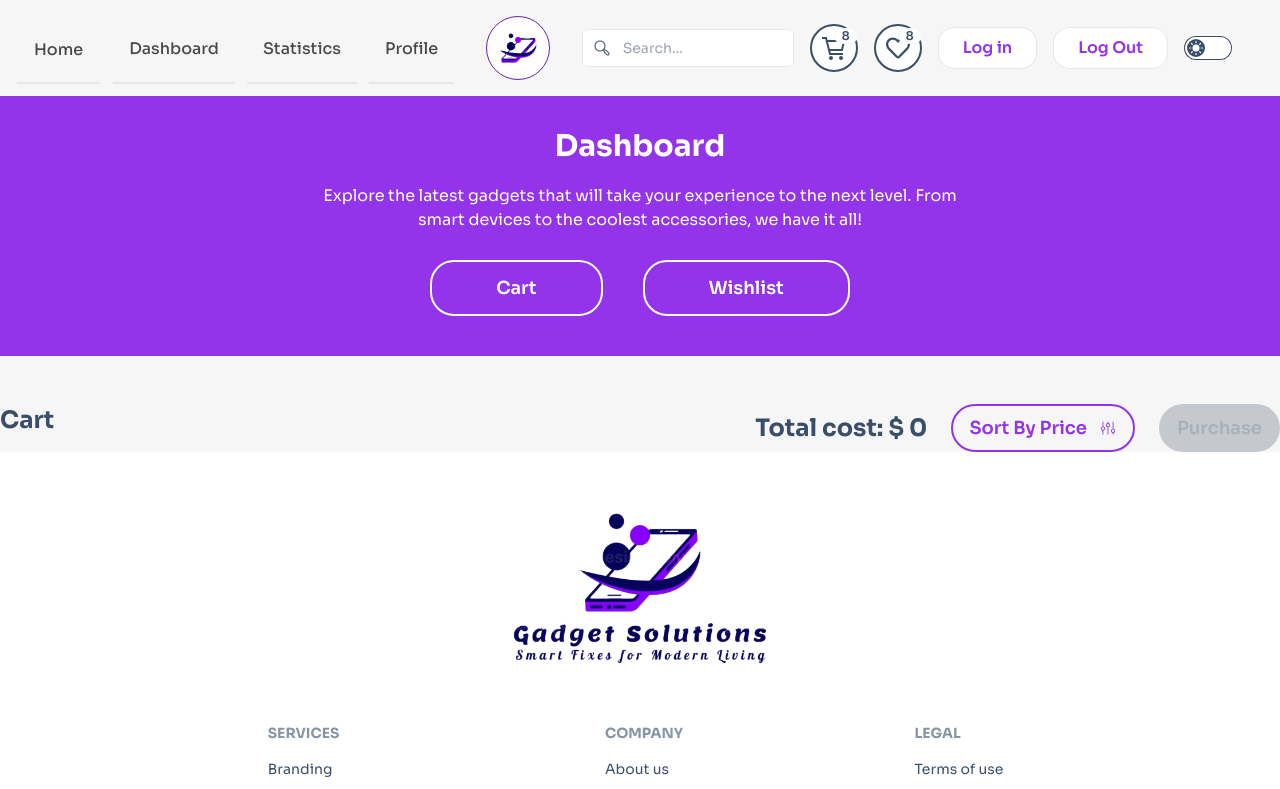
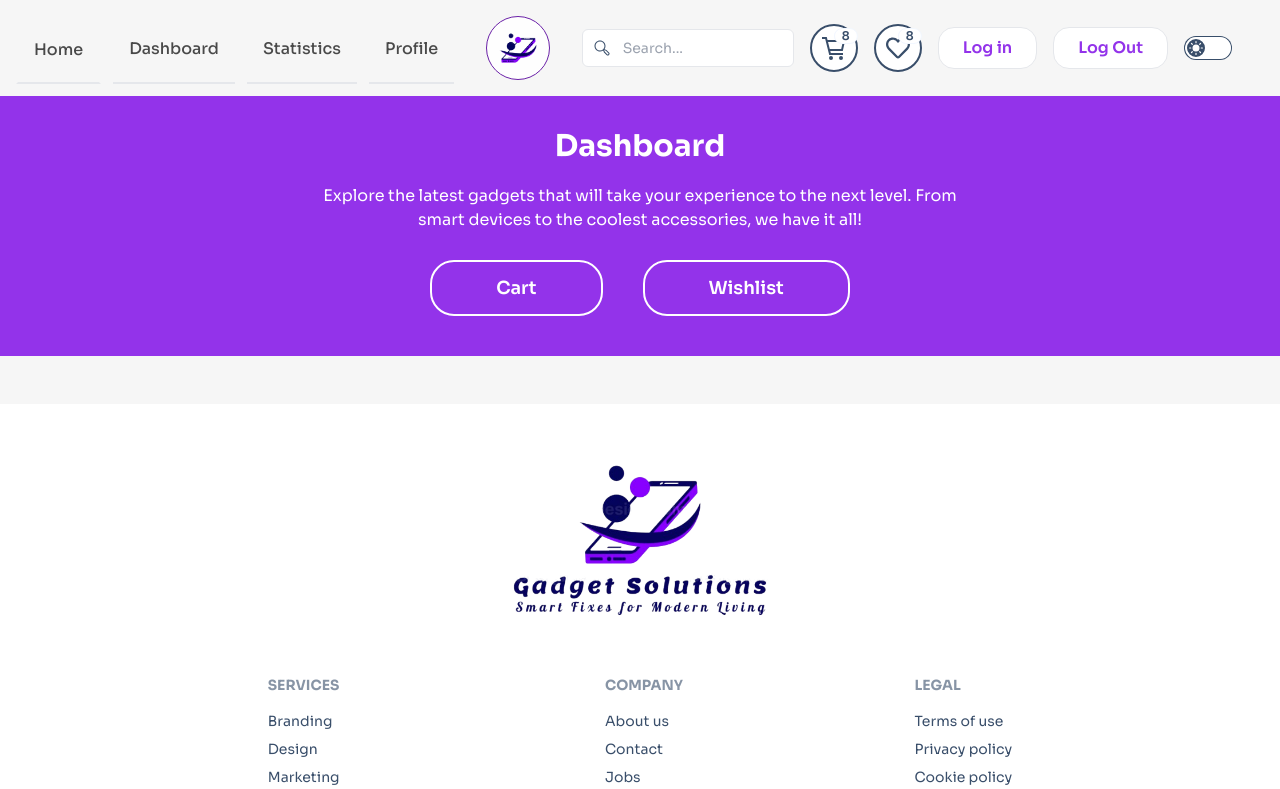
Before and after one commit to mdnumanahmed/gadget-solutions, a React (Vite) app: page /dashboard in a window 1280 px wide. Shown: the top 789 px of the page. Built offline with nearby package versions, Linux system fonts and the light colour scheme.

Commit message:
limit adding cart if inclusive more than 1000, disabled purchase btn if empty cart and totalprice 0

```diff
--- a/public/gadgetsData.json
+++ b/public/gadgetsData.json
@@ -4,7 +4,7 @@
         "product_title": "Smart Thermostat",
         "product_image": "https://i.ibb.co.com/4TyWYyd/Smart-Thermostat.jpg",
         "category": "Smart Home",
-        "price": 199.99,
+        "price": 399.99,
         "description": "Control your home's temperature remotely and save energy.",
         "specifications": [
             "Wi-Fi enabled",
@@ -21,7 +21,7 @@
         "product_title": "Smart Doorbell",
         "product_image": "https://i.ibb.co.com/TMWYBMJ/Smart-Doorbell.jpg",
         "category": "Smart Home",
-        "price": 149.99,
+        "price": 349.99,
         "description": "See and talk to visitors at your door from anywhere.",
         "specifications": [
             "1080p HD video",
@@ -38,7 +38,7 @@
         "product_title": "Smart Security Camera",
         "product_image": "https://i.ibb.co.com/ccyNXxy/Smart-Security-Camera-2.jpg",
         "category": "Smart Home",
-        "price": 129.99,
+        "price": 329.99,
         "description": "AI-powered security camera for your home.",
         "specifications": [
             "Night vision",
@@ -55,7 +55,7 @@
         "product_title": "Smart Light Bulb",
         "product_image": "https://i.ibb.co.com/9hnY5kY/Smart-Speaker.jpg",
         "category": "Smart Home",
-        "price": 24.99,
+        "price": 424.99,
         "description": "Customizable and energy-efficient smart lighting.",
         "specifications": [
             "16 million colors",
@@ -72,7 +72,7 @@
         "product_title": "Smart Lock",
         "product_image": "https://i.ibb.co.com/LpZVyVy/Smart-Lock.jpg",
         "category": "Smart Home",
-        "price": 179.99,
+        "price": 579.99,
         "description": "Secure keyless entry for your home.",
         "specifications": [
             "Bluetooth and Wi-Fi enabled",
@@ -89,7 +89,7 @@
         "product_title": "Smart Speaker",
         "product_image": "https://i.ibb.co.com/m4z9T1F/Smart-Light-Bulb.jpg",
         "category": "Smart Home",
-        "price": 99.99,
+        "price": 399.99,
         "description": "Voice-controlled smart speaker for home automation.",
         "specifications": [
             "Built-in Alexa",
--- a/src/components/SelectedProduct.jsx
+++ b/src/components/SelectedProduct.jsx
@@ -1,11 +1,14 @@
 import { BiStar } from "react-icons/bi";
-import { FaRegHeart, FaRegStar, FaRegStarHalf, FaStar } from "react-icons/fa";
+import { FaRegStar, FaRegStarHalf, FaStar } from "react-icons/fa";
 import { GrCart } from "react-icons/gr";
 import { IoCloseOutline } from "react-icons/io5";
 import ReactStars from "react-rating-stars-component";
 import { saveToLocalStorage } from "../utils/saveToDb";
+import { useContext } from "react";
+import { DataContext } from "../providers/DataProvider";
 
 const SelectedProduct = ({ product, hasBtn }) => {
+  const { handleAddToCart, handleRemoveCartItem } = useContext(DataContext);
   const {
     availability,
     brand,
@@ -19,10 +22,6 @@ const SelectedProduct = ({ product, hasBtn }) => {
     release_date,
     specifications,
   } = product;
-
-  const handleAddToCart = (id) => {
-    id && saveToLocalStorage(id, "cart");
-  };
 
   return (
     <div className="container mx-auto my-10">
@@ -75,7 +74,10 @@ const SelectedProduct = ({ product, hasBtn }) => {
           )}
         </div>
         <div className="flex gap-6 items-center justify-end pr-6">
-          <button className="btn btn-outline bg-white border-2 btn-circle hover:bg-purple-600 hover:border-white hover:text-white dark:bg-purple-600">
+          <button
+            onClick={() => handleRemoveCartItem(product_id)}
+            className="btn btn-outline bg-white border-2 btn-circle hover:bg-purple-600 hover:border-white hover:text-white dark:bg-purple-600"
+          >
             <IoCloseOutline className="text-3xl pointer-events-none" />
           </button>
         </div>
--- a/src/pages/Dashboard.jsx
+++ b/src/pages/Dashboard.jsx
@@ -15,6 +15,10 @@ const Dashboard = () => {
     handlePurchase,
   } = useContext(DataContext);
 
+  const totalPrice = cartItems?.reduce(
+    (acc, current) => acc + current.price,
+    0
+  );
   const navigate = useNavigate();
 
   return (
@@ -52,11 +56,15 @@ const Dashboard = () => {
       </PageTitle>
       <div>
         <div className="container mx-auto flex justify-between pt-12">
-          <h3 className="text-2xl font-bold">Cart</h3>
+          <h3 className="text-2xl font-bold">
+            {activeTab === "cart"
+              ? "Cart"
+              : activeTab === "wishlist" && "Wishlist"}
+          </h3>
+          {activeTab === "cart" && (
             <div className="flex items-center gap-6">
               <h3 className="text-2xl font-bold">
-              Total cost: ${" "}
-              {cartItems?.reduce((acc, current) => acc + current.price, 0) || 0}
+                Total cost: $ {+totalPrice.toFixed(2) || 0}
               </h3>
               <button
                 onClick={handleSorting}
@@ -66,16 +74,13 @@ const Dashboard = () => {
               </button>
               <button
                 onClick={() => handlePurchase(navigate)}
-              disabled={
-                !cartItems.length ||
-                cartItems?.reduce((acc, current) => acc + current.price, 0) ===
-                  0
-              }
+                disabled={!cartItems.length || totalPrice === 0}
                 className="btn btn-outline rounded-3xl text-lg font-semibold text-white border-2 border-purple-600 bg-purple-600 hover:text-purple-600 hover:bg-white"
               >
                 Purchase
               </button>
             </div>
+          )}
         </div>
         {activeTab === "cart" ? (
           <SelectedProductList selectedItems={cartItems} />
--- a/src/pages/ProductDetails.jsx
+++ b/src/pages/ProductDetails.jsx
@@ -6,9 +6,11 @@ import { GrCart } from "react-icons/gr";
 import { DataContext } from "../providers/DataProvider";
 import ReactStars from "react-rating-stars-component";
 import { saveToLocalStorage } from "../utils/saveToDb";
+import toast from "react-hot-toast";
 
 const ProductDetails = () => {
-  const { product } = useContext(DataContext);
+  const { product, handleAddToCart, handleAddToWishlist } =
+    useContext(DataContext);
   const {
     availability,
     brand,
@@ -22,15 +24,6 @@ const ProductDetails = () => {
     release_date,
     specifications,
   } = product;
-
-  const handleAddToCart = (id) => {
-    id && saveToLocalStorage(id, "cart");
-  };
-
-  const handleAddToWishlist = (id, e) => {
-    id && saveToLocalStorage(id, "wishlist");
-    e.target.setAttribute("disabled", true);
-  };
 
   //   const ratingChanged = (newRating) => {
   //     console.log(newRating);
--- a/src/providers/DataProvider.jsx
+++ b/src/providers/DataProvider.jsx
@@ -1,7 +1,8 @@
 import { createContext, useEffect, useState } from "react";
-import { getStoredData } from "../utils/saveToDb";
+import { getStoredData, saveToLocalStorage } from "../utils/saveToDb";
 import sortProducts from "../utils/sortProducts";
 import Swal from "sweetalert2";
+import toast from "react-hot-toast";
 
 export const DataContext = createContext(null);
 
@@ -33,6 +34,33 @@ const DataProvider = ({ children }) => {
     setProduct(foundedProduct);
   };
 
+  const handleAddToCart = (id) => {
+    const totalPrice = cartItems.reduce(
+      (acc, current) => acc + current.price,
+      0
+    );
+    const latestTotalPrice = totalPrice + product.price;
+    // Limit adding items to the cart after reaching a maximum (inclusive) 1000 $
+    if (latestTotalPrice > 1000) {
+      return toast.error("You have reached your limit.");
+    }
+    // added item to the localStorage for persist cartItems
+    id && saveToLocalStorage(id, "cart");
+
+    // to get instant updated cartItems without reload
+    const storedIds = getStoredData("cart");
+    const addedCart = products.filter((pd) =>
+      storedIds.includes(pd.product_id)
+    );
+    setCartItems(addedCart);
+  };
+
+  const handleAddToWishlist = (id, e) => {
+    id && saveToLocalStorage(id, "wishlist");
+    // disable button after click once
+    e.target.setAttribute("disabled", true);
+  };
+
   const handleSorting = () => {
     if (activeTab === "cart") {
       const products = sortProducts(cartItems, sortBy);
@@ -51,8 +79,11 @@ const DataProvider = ({ children }) => {
       confirmButtonText: "Close",
     }).then((result) => {
       if (result.isConfirmed) {
+        // to remove cart items form the localStorage.
         localStorage.removeItem("cart");
         navigate("/");
+        // to remove cart items from the UI without reload
+        setCartItems(getStoredData("cart"));
       }
     });
   };
@@ -81,6 +112,8 @@ const DataProvider = ({ children }) => {
     wishlists,
     activeTab,
     setActiveTab,
+    handleAddToCart,
+    handleAddToWishlist,
     handleSorting,
     handlePurchase,
     loadProductDetails,
```
Lines whose indentation alone changed are shown as unchanged.
